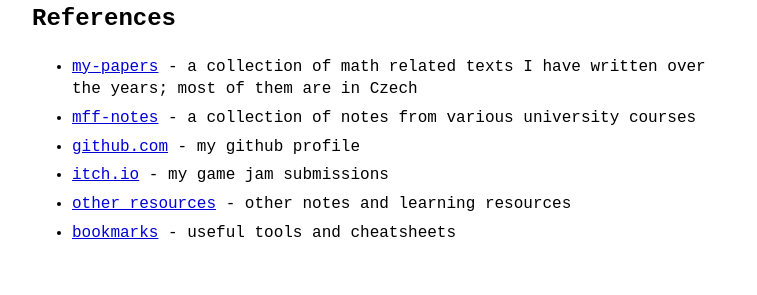
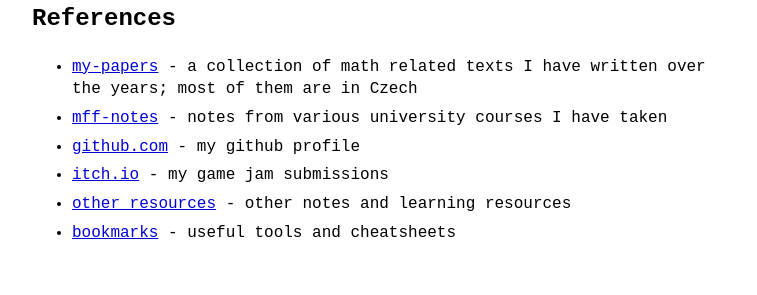
Before and after one commit to Couleslaw/couleslaw.github.io, a Jekyll site: the page built from index.md, in a window 1280 px wide. Shown: the part 545-840 px from the top of the page, without its empty margins (258-1015 px from the left). Built offline with Jekyll 4.4.1, drawn with Linux system fonts in a browser that asks for light colours.

Commit message:
Change mff-notes text

```diff
--- a/index.md
+++ b/index.md
@@ -18,7 +18,7 @@ You can contact me at `smolikj (at) matfyz.cz`
 ## References
 
 - [my-papers](papers) - a collection of math related texts I have written over the years; most of them are in Czech
-- [mff-notes](mff-notes) - a collection of notes from various university courses
+- [mff-notes](mff-notes) - notes from various university courses I have taken
 - [github.com](https://github.com/couleslaw) - my github profile
 - [itch.io](https://itch.io/profile/couleslaw) - my game jam submissions
 - [other resources](other) - other notes and learning resources
```
